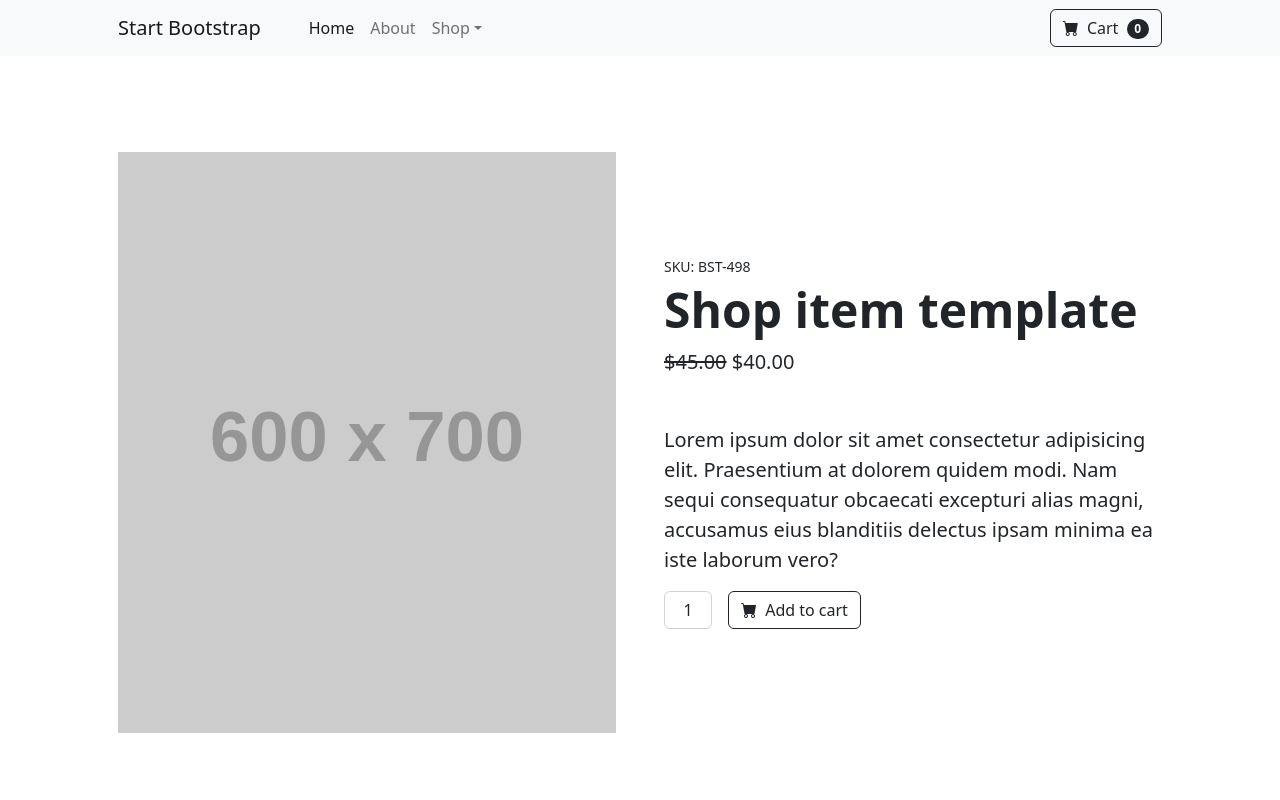
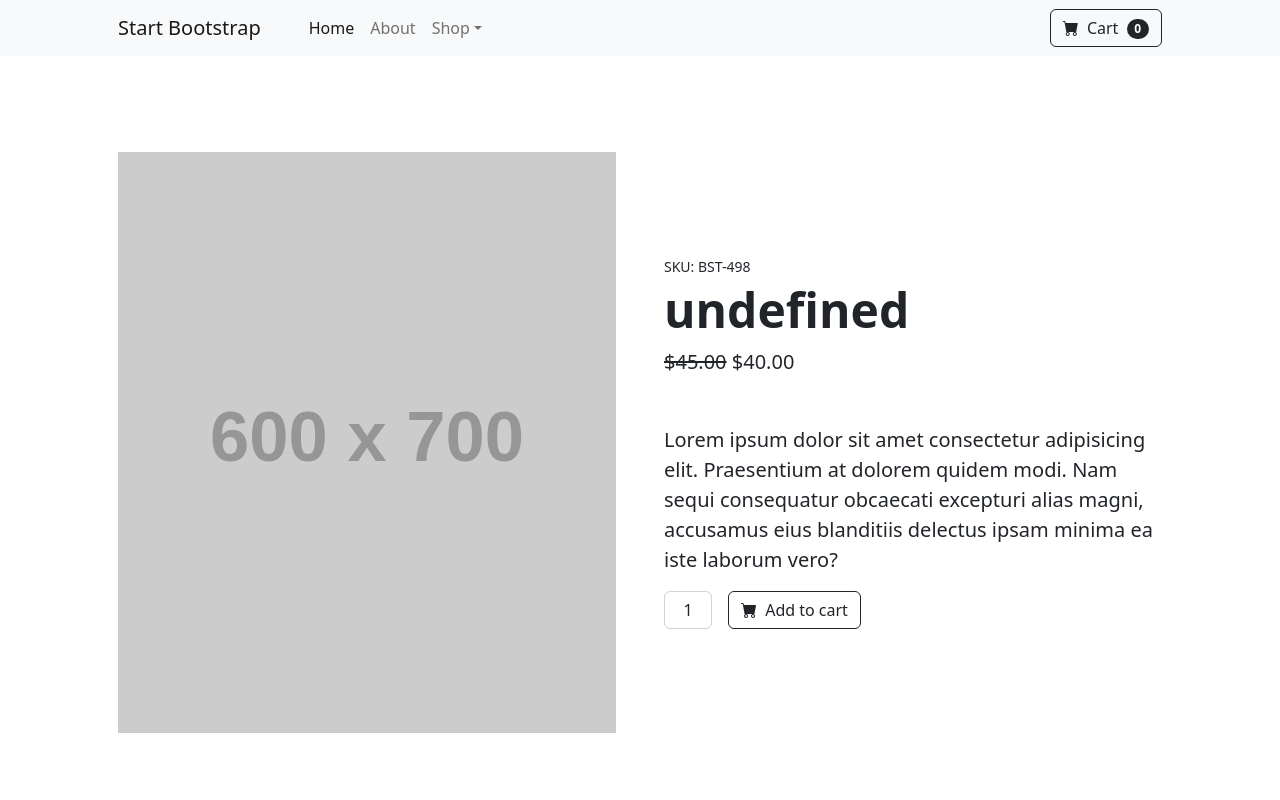
Before and after one commit to Zoown/fakeStoreWebsiteFrontend, a plain HTML site: page products.html in a window 1280 px wide. Shown: the top 800 px of the page. Drawn offline with nearby package versions, Linux system fonts and the light colour scheme; no server answers; placeholder pictures from the web are drawn by us.

Commit message:
Pass variable through linkname (for specific product page)

```diff
--- a/js/scripts.js
+++ b/js/scripts.js
@@ -19,7 +19,8 @@ fetch('https://fakestoreapi.com/products')
 
             // Ange attribut och innehåll
             col.className = 'col-12 col-sm-6 col-lg-4 mb-5';
-            link.href = `products.html`; // Ändra här för att skapa en unik länk för varje produkt
+            link.href = `products.html` + '?' + 'title' + '=' + product.title; // Ändra här för att skapa en unik länk för varje produkt
+            //link.href = `products.html` + '?' + encodeURIComponent(product.title); // Ändra här för att skapa en unik länk för varje produkt
             card.className = 'card h-100';
             img.className = 'card-img-top';
             img.src = product.image;
@@ -54,3 +55,16 @@ fetch('https://fakestoreapi.com/products')
         });
     })
     .catch(error => console.error('Error:', error));
+
+function getUrlVars() {
+    let vars = [], hash;
+    let hashes = window.location.href.slice(window.location.href.indexOf('?') + 1).split('&');
+    for(let i = 0; i < hashes.length; i++)
+    {
+        hash = hashes[i].split('=');
+        //hash[1].trim().replace("%20",a/g);
+        vars.push(hash[0]);
+        vars[hash[0]] = hash[1];
+    }
+    return vars;
+}
--- a/products.html
+++ b/products.html
@@ -50,7 +50,7 @@
                     <div class="col-md-6"><img class="card-img-top mb-5 mb-md-0" src="https://dummyimage.com/600x700/dee2e6/6c757d.jpg" alt="..." /></div>
                     <div class="col-md-6">
                         <div class="small mb-1">SKU: BST-498</div>
-                        <h1 class="display-5 fw-bolder">Shop item template</h1>
+                        <h1 id="product-title" class="display-5 fw-bolder">asd</h1>
                         <div class="fs-5 mb-5">
                             <span class="text-decoration-line-through">$45.00</span>
                             <span>$40.00</span>
@@ -181,5 +181,9 @@
         <script src="https://cdn.jsdelivr.net/npm/bootstrap@5.2.3/dist/js/bootstrap.bundle.min.js"></script>
         <!-- Core theme JS-->
         <script src="js/scripts.js"></script>
+        <script>
+            //let productName = getUrlVars()["title"]
+            document.getElementById("product-title").innerHTML = getUrlVars()["title"]
+        </script>
     </body>
 </html>
```
